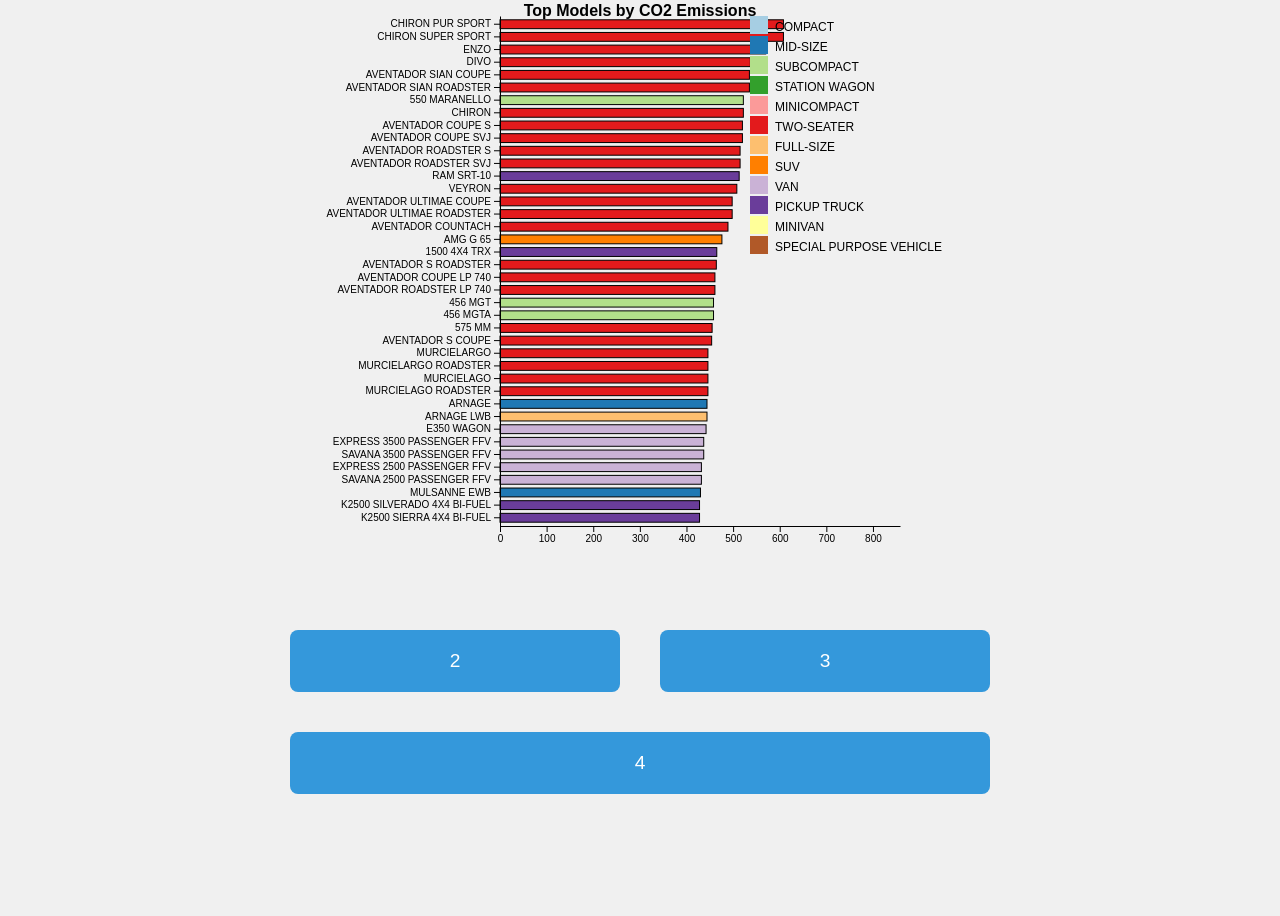
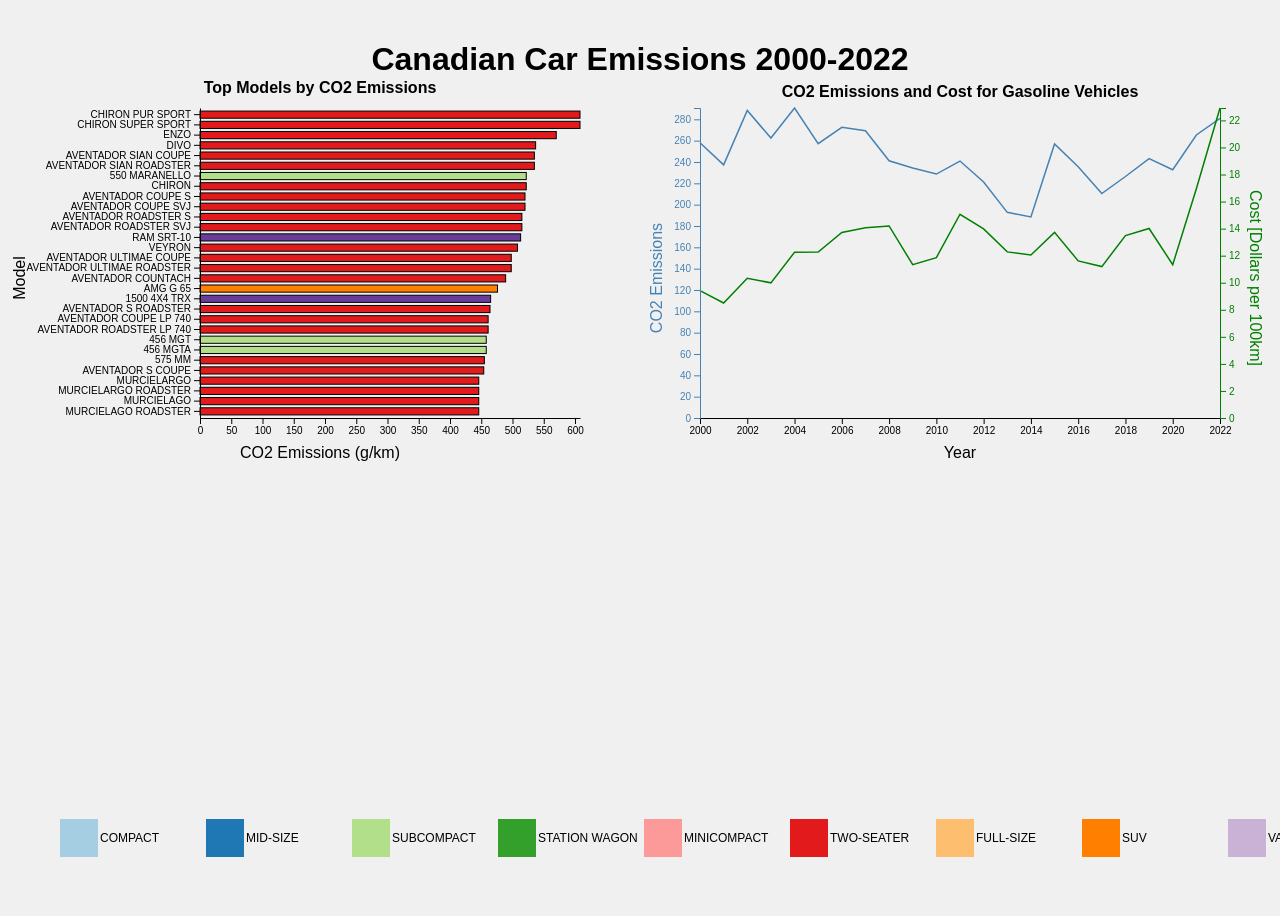
Before and after one commit to CalleKronqvist/Info_Viz, a plain HTML site: page index.html in a window 1280 px wide. Before the commit the page ends 804 px from the top, so only its background shows below. Drawn offline with nearby package versions, Linux system fonts and the light colour scheme; some packages are replaced by stand-ins of ours; a script that the page names is missing.

Commit message:
Fixed feedback on barchart, created linechart and legend

```diff
--- a/idioms/barchart.js
+++ b/idioms/barchart.js
@@ -1,4 +1,7 @@
 function createBarchart(data, containerId) {
+
+  /* Pre-process*/
+
   // Define the color palette
   const colorPalette = [
     "#a6cee3", "#1f78b4", "#b2df8a", "#33a02c", "#fb9a99",
@@ -18,30 +21,30 @@ function createBarchart(data, containerId) {
     .map(d => ({
       model: d.MODEL,               // Use MODEL for y-axis
       emissions: d['EMISSIONS'],    // Use EMISSIONS for x-axis
-      vehicleClass: d['VEHICLE CLASS']  // Get vehicle class for color mapping
+      vehicleClass: d['VEHICLE CLASS'],  // Get vehicle class for color mapping
+      brand: d['MAKE']              // brand for on-click event
     }))
     .sort((a, b) => b.emissions - a.emissions) // Sort by highest emissions
-    .slice(0, 40);
-
+    .slice(0, 30);
   console.log(sortedData); // Check the processed data
 
-  // Core Bar Chart setup
+  /* Dimensions */
   const width = window.innerWidth * 0.5;
-  const height = 600;
+  const height = 400;
 
   const margin = {
-    top: 20,
+    top: 30,
     right: 60,
-    bottom: 70,
-    left: 180,  // Increase to fit long MODEL names
+    bottom: 60,
+    left: 200,  // Increase to fit long model names
   };
 
-  // Create the SVG container
-  const svg = d3
-    .select(containerId)
-    .append("svg")
-    .attr("width", width)
-    .attr("height", height);
+  /* Scales */
+  // Set up the xScale for EMISSIONS (CO2)
+  const xScale = d3
+    .scaleLinear()
+    .domain([0, d3.max(sortedData, (d) => d.emissions)]) // Domain from 0 to max CO2
+    .range([margin.left, width - margin.right]);
 
   // Set up the yScale for MODEL (categorical)
   const yScale = d3
@@ -50,11 +53,12 @@ function createBarchart(data, containerId) {
     .range([margin.top, height - margin.bottom])
     .padding(0.3); // Add padding between bars
 
-  // Set up the xScale for EMISSIONS (CO2)
-  const xScale = d3
-    .scaleLinear()
-    .domain([0, d3.max(sortedData, (d) => d.emissions)+250]) // Domain from 0 to max CO2
-    .range([margin.left, width - margin.right]);
+  /* SVG container */
+  const svg = d3
+    .select(containerId)
+    .append("svg")
+    .attr("width", width)
+    .attr("height", height);
 
   // Create and append the bars
   svg
@@ -76,54 +80,56 @@ function createBarchart(data, containerId) {
       d3.select(this).style("stroke-width", "1px");
     })
     .on("click", function (event, d) {
-      swal.fire("CO2 emissions: " + d.emissions.toFixed(2)); // Show emissions on click
+      swal.fire({title: d.brand +" " + d.model,
+                html: "CO2 emissions: " + d.emissions.toFixed(2) + " g/km <br />" + "Class: " + d.vehicleClass
+      }
+    ); // Show emissions on click
     });
 
-  // Create and add x-axis (EMISSIONS)
+  /* Axes */
+  // X-axis
   svg
     .append("g")
     .attr("transform", `translate(0,${height - margin.bottom})`)
-    .call(d3.axisBottom(xScale).tickSizeOuter(0))
+    .call
+      (
+        d3.axisBottom(xScale)
+    .tickSizeOuter(0)
+  );
+  // X-label
+  svg
     .append("text")
     .attr("x", width / 2)
-    .attr("y", 100)
+    .attr("y", height - margin.bottom/3)
     .attr("text-anchor", "middle")
     .text("CO2 Emissions (g/km)");
 
-  // Create and add y-axis (MODEL)
+  // Y-Axis
   svg
     .append("g")
     .attr("transform", `translate(${margin.left},0)`)
-    .call(d3.axisLeft(yScale).tickSizeOuter(0));
+    .call(
+      d3
+        .axisLeft(yScale).tickSizeOuter(0)
+  );
 
-  // Optionally, you can add a chart title
+  // Y-label
+  // Swap x/y and set x to negative for rotate to work
+  svg
+    .append("text")
+    .attr("x", -height/2)
+    .attr("y", margin.left/8)
+    .attr("text-anchor", "middle")
+    .attr("transform", `rotate(-90)`)
+    .text("Model");
+
+  // Title
   svg
     .append("text")
     .attr("x", width / 2)
-    .attr("y", margin.top)
+    .attr("y", margin.top/2)
     .attr("text-anchor", "middle")
     .style("font-size", "16px")
     .style("font-weight", "bold")
     .text("Top Models by CO2 Emissions");
-
-  // Create the legend
-  const legend = svg.append("g")
-    .attr("transform", `translate(${width - margin.right - 150}, ${margin.top})`); // Move legend to the right
-
-  vehicleClasses.forEach((vehicleClass, index) => {
-    // Create a colored rectangle for each class
-    legend.append("rect")
-      .attr("x", 0)
-      .attr("y", index * 20)  // Adjust spacing between legend items
-      .attr("width", 18)
-      .attr("height", 18)
-      .style("fill", colorScale(vehicleClass));
-
-    // Create a label for each class
-    legend.append("text")
-      .attr("x", 25)
-      .attr("y", index * 20 + 15)  // Align text with rectangles
-      .text(vehicleClass)
-      .style("font-size", "12px");
-  });
 }
--- /dev/null
+++ b/idioms/legend.js
@@ -0,0 +1,77 @@
+function createLegend(data,containerId){
+    const colorPalette = [
+        "#a6cee3", "#1f78b4", "#b2df8a", "#33a02c", "#fb9a99",
+        "#e31a1c", "#fdbf6f", "#ff7f00", "#cab2d6", "#6a3d9a",
+        "#ffff99", "#b15928"
+    ];
+
+    // Get unique vehicle classes
+    const vehicleClasses = Array.from(new Set(data.map(d => d['VEHICLE CLASS'])));
+
+    // Create a color scale based on VEHICLE CLASS
+    const colorScale = d3.scaleOrdinal()
+    .domain(vehicleClasses)   // The domain is the unique vehicle classes
+    .range(colorPalette);     // The range is the color palette you've provided
+
+    width = window.innerWidth;
+    height = 100;
+    const margin = {
+        top: 30,
+        right: 60,
+        bottom: 60,
+        left: 200,  // Increase to fit long MODEL names
+      };
+
+    const svg = d3
+    .select(containerId)
+    .append("svg")
+    .attr("width", width)
+    .attr("height", height);
+
+    // Create the legend
+    const legend = svg.append("g")
+        .attr("transform", `translate(${margin.right}, ${-margin.top})`); // Move legend to the right
+
+    // Create a colored rectangle for each class
+    vehicleClasses.forEach((vehicleClass, index) => {
+        const legendItem = legend.append("g")
+            .attr("class", "legend-item")
+            .attr("transform", `translate(${index * 146}, 0)`)
+            .style("cursor", "pointer"); // Make the item look clickable
+
+        // Add rectangle
+        legendItem.append("rect")
+            .attr("x", 0)
+            .attr("y", 40)
+            .attr("width", 38)
+            .attr("height", 38)
+            .style("fill", colorScale(vehicleClass))
+            .style("stroke", "none");
+
+        // Add label
+        legendItem.append("text")
+            .attr("x", 40)
+            .attr("y", 60)
+            .text(vehicleClass)
+            .style("font-size", "12px")
+            .attr("alignment-baseline", "middle");
+        // Add hover effects
+        legendItem.on("mouseover", function () {
+            d3.select(this).select("rect")
+                .style("stroke", "black")
+                .style("stroke-width", "2px");
+
+            d3.select(this).select("text")
+                .style("font-weight", "bold");
+        });
+        legendItem.on("mouseleave", function () {
+            d3.select(this).select("rect")
+                .style("stroke", "none");
+                d3.select(this).select("rect")
+                    .style("stroke", "none");  // Remove border
+
+                d3.select(this).select("text")
+                    .style("font-weight", "normal");  // Reset text weight
+            });
+
+    })}
--- /dev/null
+++ b/idioms/linechart.js
@@ -0,0 +1,127 @@
+function createLineChart(data) {
+    /* Pre-process*/
+    let filteredData = data.filter(d => d['FUEL'] === 'X');
+    console.log(filteredData);
+
+    let groupedData = d3.group(filteredData, d => d.YEAR);
+
+    let formattedData = Array.from(groupedData, ([year, values]) => ({
+    year: +year,
+    avgEmissions: d3.mean(values, d => d.EMISSIONS),  // Calculate average emissions
+    totalCost: d3.mean(values, d => d['FUEL CONSUMPTION'] * d['FUEL COST'] / 100)  // Average total cost
+    }));
+
+    console.log(formattedData);  // Inspect the output
+
+    /* Dimensions */
+    // SVG dimensions and margins
+    const margin = {
+        top: 30,
+        right: 60,
+        bottom: 60,
+        left: 60
+    };
+    const width = window.innerWidth/2;
+    const height = 400;
+
+
+    /* Scales */
+    const xScale = d3.scaleLinear()
+    .domain(d3.extent(formattedData, d => d.year))
+    .range([margin.left, width-margin.right]);
+
+    const yScaleLeft = d3.scaleLinear()
+    .domain([0, d3.max(formattedData, d => d.avgEmissions)])
+    .range([height-margin.bottom,margin.top]);
+
+    const yScaleRight = d3.scaleLinear()
+        .domain([0, d3.max(formattedData, d=> d.totalCost)])
+        .range([height-margin.bottom,margin.top]);
+
+    /* SVG container */
+    const svg = d3.select(".LineChart")
+    .append("svg")
+    .attr("width", width)
+    .attr("height", height);
+
+    // generate lines
+    const emissionLine = d3.line()
+    .x(d => xScale(d.year))
+    .y(d => yScaleLeft(d.avgEmissions));
+
+    const costLine = d3.line()
+    .x(d => xScale(d.year))
+    .y(d => yScaleRight(d.totalCost));
+
+    // Add the emission path (left)
+    svg.append("path")
+        .datum(formattedData)
+        .attr("fill", "none")
+        .attr("stroke", "steelblue")
+        .attr("stroke-width", 1.5)
+        .attr("d", emissionLine);
+
+    // Add cost path (right)
+    svg.append("path")
+        .datum(formattedData)
+        .attr("fill", "none")
+        .attr("stroke", "green")
+        .attr("stroke-width", 1.5)
+        .attr("d", costLine);
+
+    /* Axes */
+    // Add X axis
+    svg.append("g")
+        .attr("transform", `translate(0,${height- margin.bottom})`)
+        .call(d3.axisBottom(xScale).tickFormat(d3.format("d")));  // Format years as integers
+    svg
+        .append("text")
+        .attr("x", width / 2)
+        .attr("y", height- margin.bottom/3)
+        .attr("text-anchor", "middle")
+        .text("Year");
+
+    // Left Y axis
+    svg.append("g")
+        .attr("transform", `translate(${margin.left},0)`)
+        .attr("class", "axisBlue")
+        // .style("stroke", "steelblue")
+        .call(d3.axisLeft(yScaleLeft));
+    svg
+        .append("text")
+        .attr("x", -height/2)
+        .attr("y", 22.22222)
+        .attr("text-anchor", "middle")
+        .attr("transform", `rotate(-90)`)
+        .style("fill", "steelblue")
+        .text("CO2 Emissions");
+
+    // Right Y axis
+
+    svg.append("g")
+        .attr("transform", `translate(${width-margin.right},0)`)
+        .attr("class", "axisGreen")
+        // .style("stroke", "green")
+        .call(d3.axisRight(yScaleRight));
+    svg
+        .append("text")
+        // .attr("class", "axisGreen")
+        .attr("x", height/2)
+        .attr("y", -width+margin.right/2)
+        .attr("text-anchor", "middle")
+        .attr("transform", `rotate(90)`)
+        .style("fill", "green")
+        .text("Cost [Dollars per 100km]");
+
+    // Title
+    svg
+        .append("text")
+        .attr("x", width / 2)
+        .attr("y", margin.top/1.6)
+        .attr("text-anchor", "middle")
+        .style("font-size", "16px")
+        .style("font-weight", "bold")
+        .text("CO2 Emissions and Cost for Gasoline Vehicles");
+
+
+}
--- a/index.html
+++ b/index.html
@@ -10,15 +10,29 @@
   <script src="https://cdn.jsdelivr.net/npm/sweetalert2@11"></script>
   <script src="./script.js"></script>
   <script src="./idioms/barchart.js"></script>
+  <script src="./idioms/linechart.js"></script>
+  <script src="./idioms/legend.js"></script>
+
 </head>
 
 <body onload="init()">
-  <div class="flex-container">
+
+  <div class="container">
+    <div class="Title">
+      <h1>Canadian Car Emissions 2000-2022</h1>
+    </div>
+    <div class="BarChart"></div>
+    <div class="ScatterPlot"></div>
+    <div class="LineChart"></div>
+    <div class="Legend"></div>
+
+  </div>
+  <!-- <div class="flex-container">
     <div class="BarChart"></div>
     <div class="flex-item">2</div>
     <div class="flex-item">3</div>
     <div class="flex-item">4</div>
-  </div>
+  </div> -->
 </body>
 
 </html>
--- a/script.js
+++ b/script.js
@@ -1,5 +1,7 @@
 function init() {
     d3.json("data.json").then(function (data) {
         createBarchart(data, ".BarChart");
+        createLineChart(data, ".LineChart");
+        createLegend(data, ".Legend")
     });
 }
--- a/style.css
+++ b/style.css
@@ -20,11 +20,20 @@ body {
 .container {
     display: grid;
     grid-template-columns: 1fr 1fr;
-    grid-template-rows: 1fr 1fr;
+    grid-template-rows: 0.1fr 0.9fr 0.9fr 0.11fr;
     gap: 0px 0px;
     grid-template-areas:
-        "BarChart ScatterPlot"
-        "LineChart LineChart";
+        "Title Title"
+        "BarChart LineChart"
+        "ScatterPlot ScatterPlot"
+        "Legend Legend";
+    margin-top: 160px
+}
+
+.Title {
+    margin-top: 30px;
+    text-align: center;
+    width: 200%;
 }
 
 .flex-container {
@@ -34,6 +43,7 @@ body {
     width: 90%;
     max-width: 800px;
     justify-content: center;
+    margin-top: 100px;
 }
 
 .flex-item {
@@ -68,6 +78,9 @@ body {
 .Widget {
     grid-area: Widget;
 }
+.Legend {
+    grid-area: Legend;
+}
 
 
 /****************************************************
@@ -91,6 +104,31 @@ body {
 button {
     font-size: 20px;
 }
+.axisGreen line {
+    stroke: green;  /* Changes tick lines to green */
+}
+
+.axisGreen path {
+    stroke: green;  /* Changes the axis path to green */
+}
+
+.axisGreen text {
+    fill: green;    /* Changes the tick labels to green */
+    stroke: none;   /* Ensure text doesn’t get outlined */
+}
+
+.axisBlue line {
+    stroke: steelblue;  /* Changes tick lines to green */
+}
+
+.axisBlue path {
+    stroke: steelblue;  /* Changes the axis path to green */
+}
+
+.axisBlue text {
+    fill: steelblue;    /* Changes the tick labels to green */
+    stroke: none;   /* Ensure text doesn’t get outlined */
+}
 
 /* Media query to stack the items on smaller screens */
 @media (max-width: 600px) {
```
